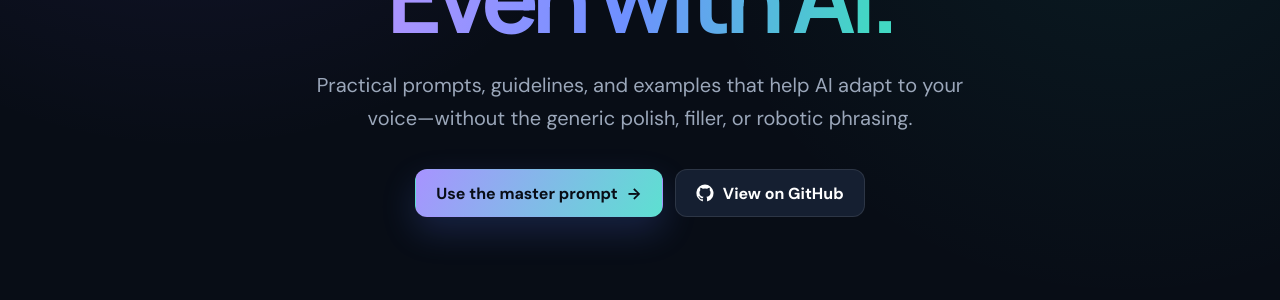
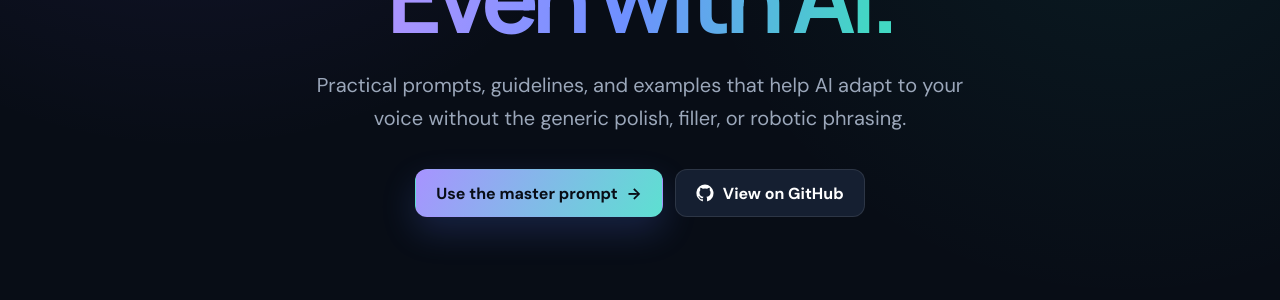
Before and after one commit to kamrullab/HumanTone, a Jekyll site: the page built from index.md, in a window 1280 px wide and 900 px high. Shown: the part 390-690 px from the top of the window. Built offline with Jekyll 4.4.1, drawn with Linux system fonts in a browser that asks for light colours; some of the changed text lies outside the part shown.

```diff
--- a/index.md
+++ b/index.md
@@ -1,5 +1,5 @@
 ---
-title: HumanTone — Keep Your Voice in AI-Assisted Writing
+title: HumanTone | Keep Your Voice in AI-Assisted Writing
 description: Open-source prompts, practical guidelines, and real examples that help AI-assisted writing sound natural, personal, and true to you.
 permalink: /
 ---
@@ -8,7 +8,7 @@ permalink: /
   <div class="hero-shell">
     <p class="hero-kicker">Open-source writing toolkit</p>
     <h1>Sound like yourself.<br><span class="gradient-text">Even with AI.</span></h1>
-    <p class="hero-lede">Practical prompts, guidelines, and examples that help AI adapt to your voice—without the generic polish, filler, or robotic phrasing.</p>
+    <p class="hero-lede">Practical prompts, guidelines, and examples that help AI adapt to your voice without the generic polish, filler, or robotic phrasing.</p>
     <div class="hero-actions">
       <a class="button button-primary" href="{{ '/prompts/master-prompt.html' | relative_url }}">Use the master prompt <span aria-hidden="true">→</span></a>
       <a class="button" href="https://github.com/kamrullab/HumanTone" target="_blank" rel="noopener noreferrer">
@@ -86,6 +86,6 @@ permalink: /
     </div>
   </div>
   <aside class="quote-panel">
-    <p>Good AI-assisted writing should feel appropriate to the person and the moment—not like everyone was handed the same script.</p>
+    <p>Good AI-assisted writing should feel appropriate to the person and the moment, not like everyone was handed the same script.</p>
   </aside>
 </section>
```
Also changed, not shown: guidelines/ai-writing-patterns.md (+1 -1 lines), prompts/master-prompt.md (+2 -2 lines), prompts/short-prompt.md (+1 -1 lines), prompts/strict-prompt.md (+2 -2 lines).
